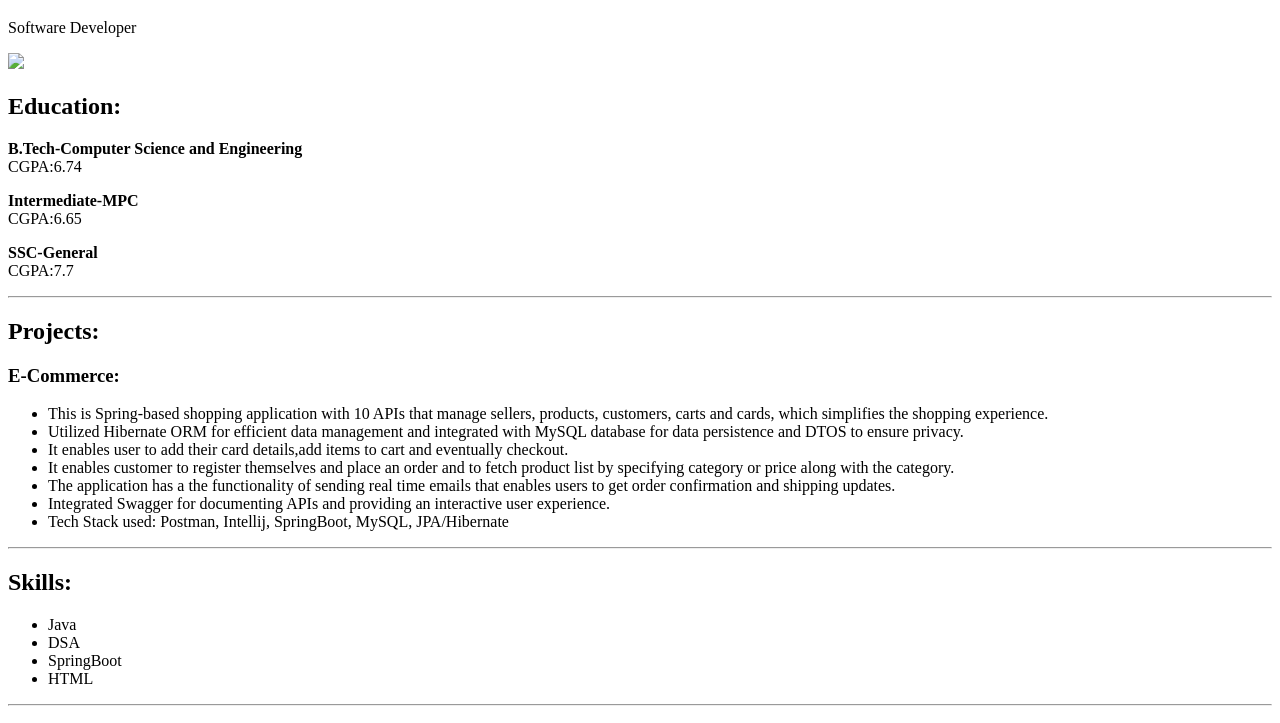
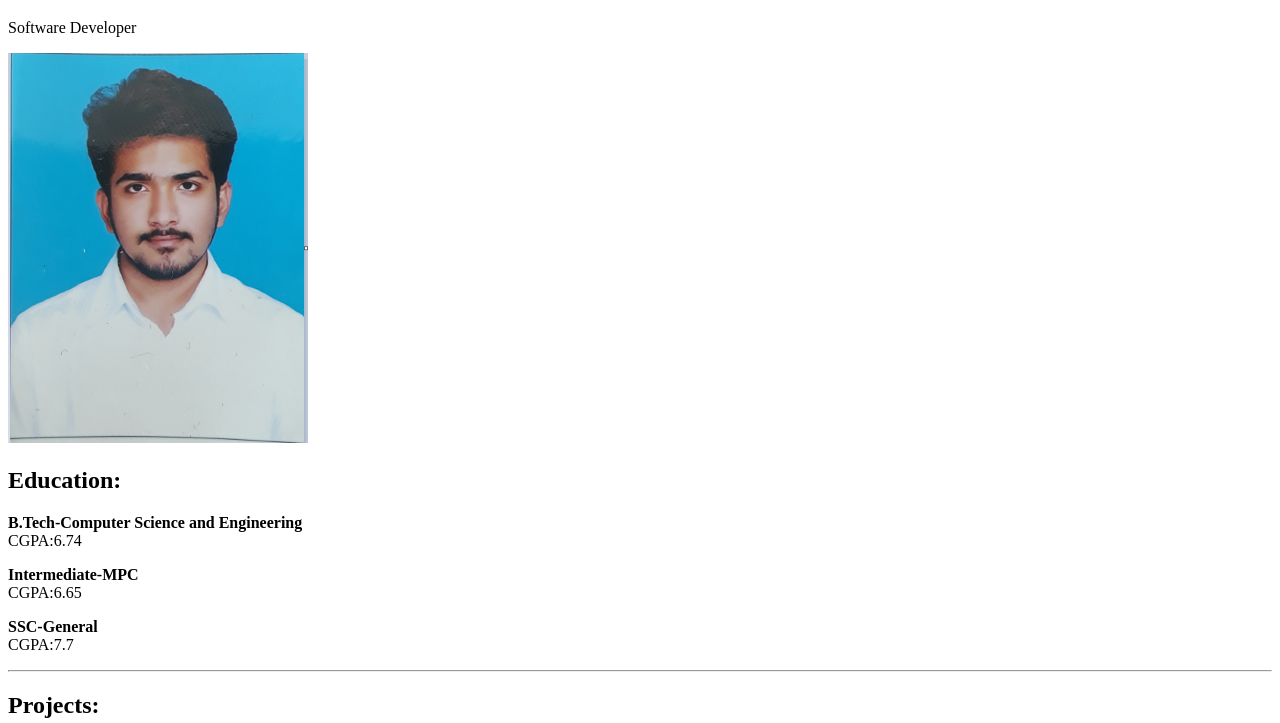
Before and after one commit to Dhananjay257/My-portfolio, a plain HTML site: page index.html in a window 1280 px wide. Shown: the part 61-784 px from the top of the page. Drawn offline with Linux system fonts and the light colour scheme.

Commit message:
image add

```diff
--- a/index.html
+++ b/index.html
@@ -11,7 +11,7 @@
         <p>Software Developer</p>
     </header>
     <section class="image">
-        <img src="Portfolio/images/image2.jpg.png">
+        <img src="images/image2.jpg.png">
     </section>
     <section id="Education">
         <h2>Education:</h2>
```
